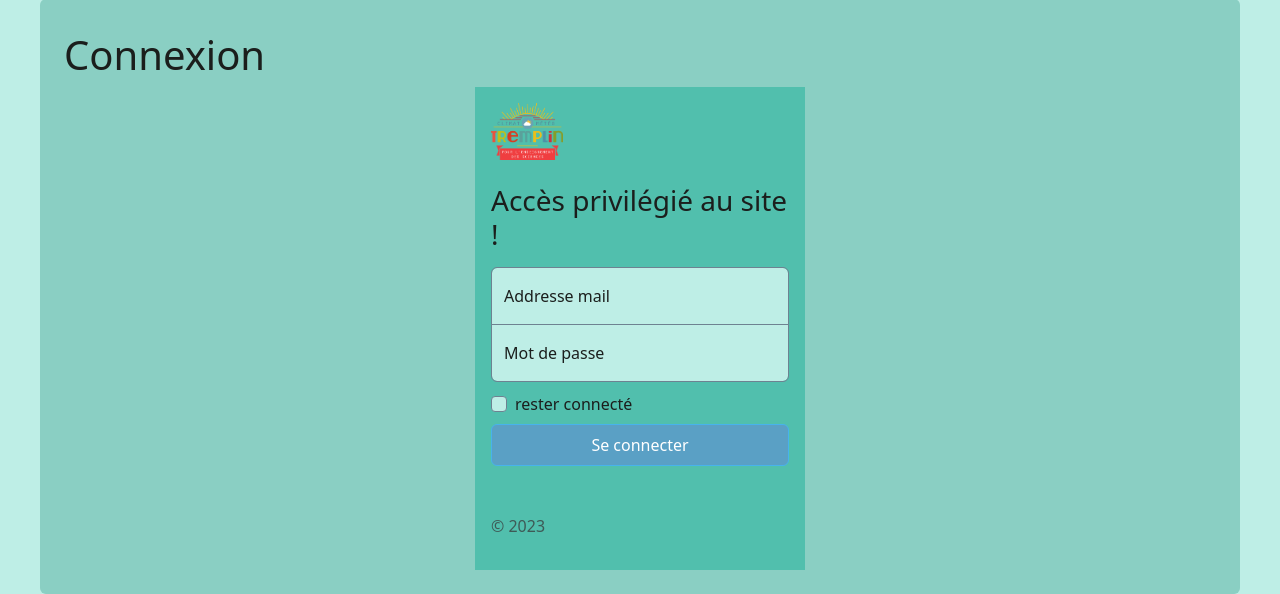
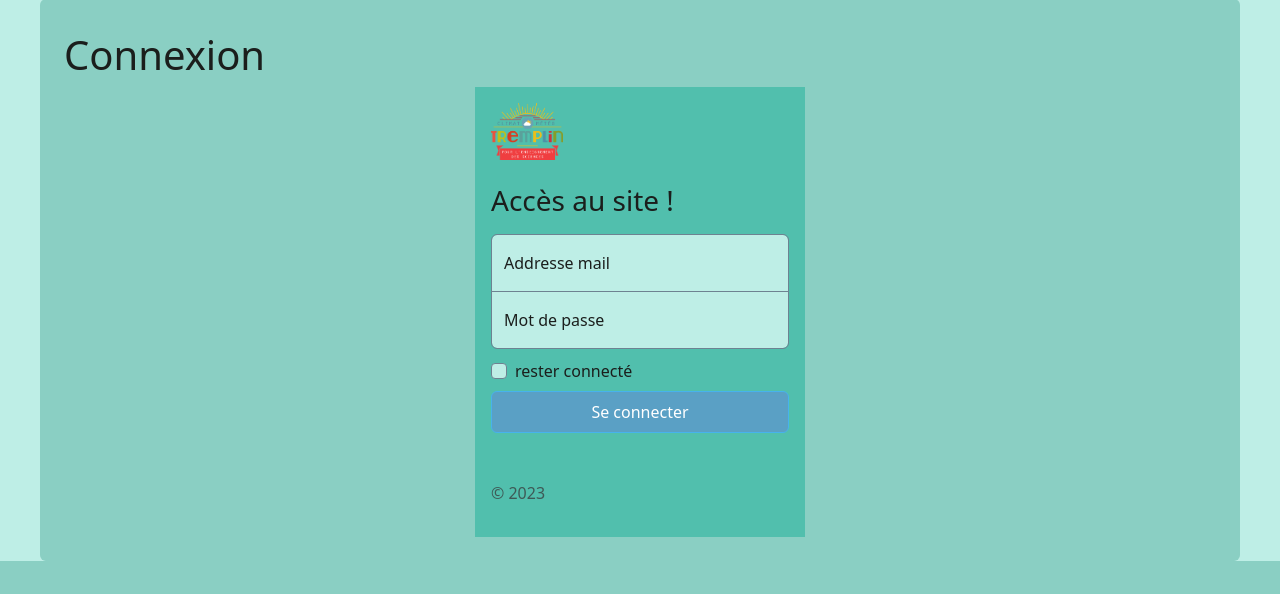
Before and after one commit to g-vidal/Flask_stations, a Flask app: page /auth/login in a window 1280 px wide. Shown: the part 324-918 px from the top of the page. After the commit the page ends 885 px from the top, so only its background shows below. Run offline with Flask 3, Linux system fonts and the light colour scheme; some libraries are stand-ins or nearby versions.

Commit message:
suppresssion du terme "privilégié" dans l'overlay de connection

```diff
--- a/stations/templates/auth/login.html
+++ b/stations/templates/auth/login.html
@@ -19,7 +19,7 @@
 <main class="form-signin w-120 mx-auto mt-0 bg-body-tertiary">
      <form  method="post">
         <img class="mb-4" src="{{ url_for('static', filename='images/tremplinColSmall.png') }}" alt="" width="72" height="57">
-        <h1 class="h3 mb-3 fw-normal">Accès privilégié au site !</h1>
+        <h1 class="h3 mb-3 fw-normal">Accès au site !</h1>
          {% if session['roles'] %}
          <div class="my-4">
              <p>Veuillez choisir un rôle. Pour naviguer en tant qu'utilisateur ordinaire cliquez sur user puis sur
```
